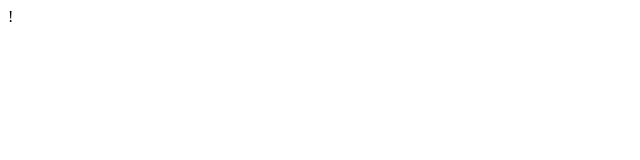
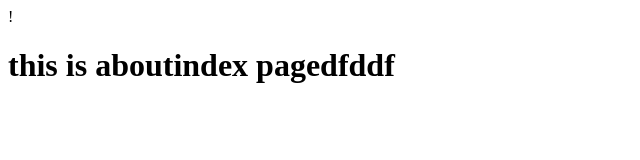
Before and after one commit to Wajid12333/splitmate, a plain HTML site: page index.html in a window 1280 px wide. Shown: the whole page, without its empty margins (0-640 px from the left). Drawn offline with Linux system fonts and the light colour scheme.

Commit message:
update index

```diff
--- a/index.html
+++ b/index.html
@@ -16,6 +16,8 @@
 </head>
 
 <body>
+
+    <h1>this is aboutindex pagedfddf</h1>
     <!--[if lt IE 7]>
             <p class="browsehappy">You are using an <strong>outdated</strong> browser. Please <a href="#">upgrade your browser</a> to improve your experience.</p>
         <![endif]-->
```
Also changed, not shown: about.html (+1 -1 lines).
